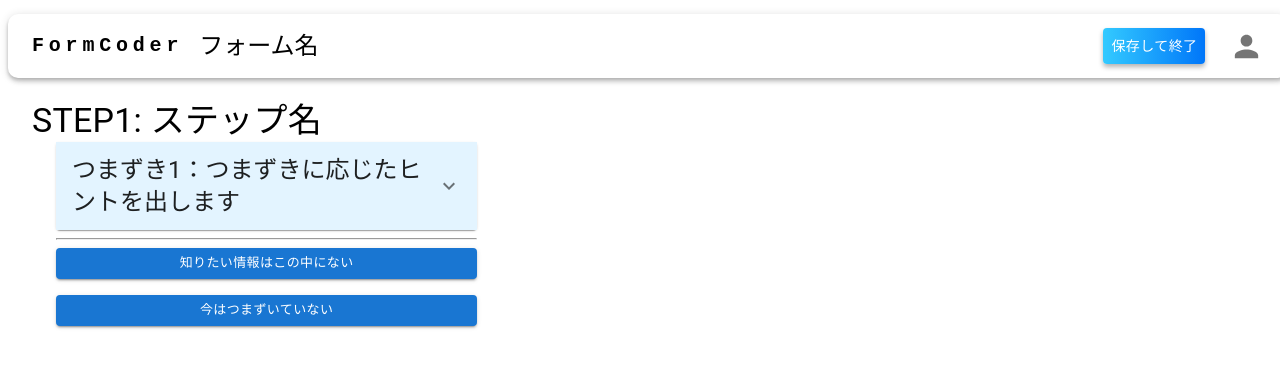
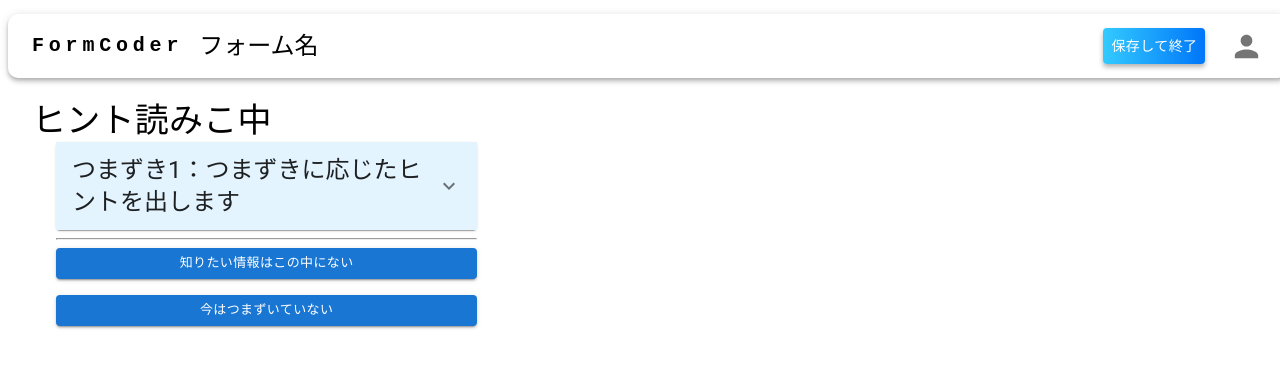
Before and after one commit to KHashimoto3/FormCoder_FRONT, a React (Vite) app: page /form in a window 1280 px wide. Shown: the top 368 px of the page. Built offline with nearby package versions, Linux system fonts and the light colour scheme; no server answers.

Commit message:
現在フォーカスされている部分に書くものについて軽く提示する様にした。

```diff
--- a/src/components/features/hint/Hint.tsx
+++ b/src/components/features/hint/Hint.tsx
@@ -109,7 +109,7 @@ export const Hint = () => {
 
   return (
     <Container maxWidth="md">
-      <Typography variant="h4">STEP1: ステップ名</Typography>
+      <Typography variant="h4">{currentHintData.partTitle}</Typography>
       <Container maxWidth="md" sx={{ marginBottom: "30px" }}>
         <div>
           {currentHintData.hintList.map((hint, index) => {
```
